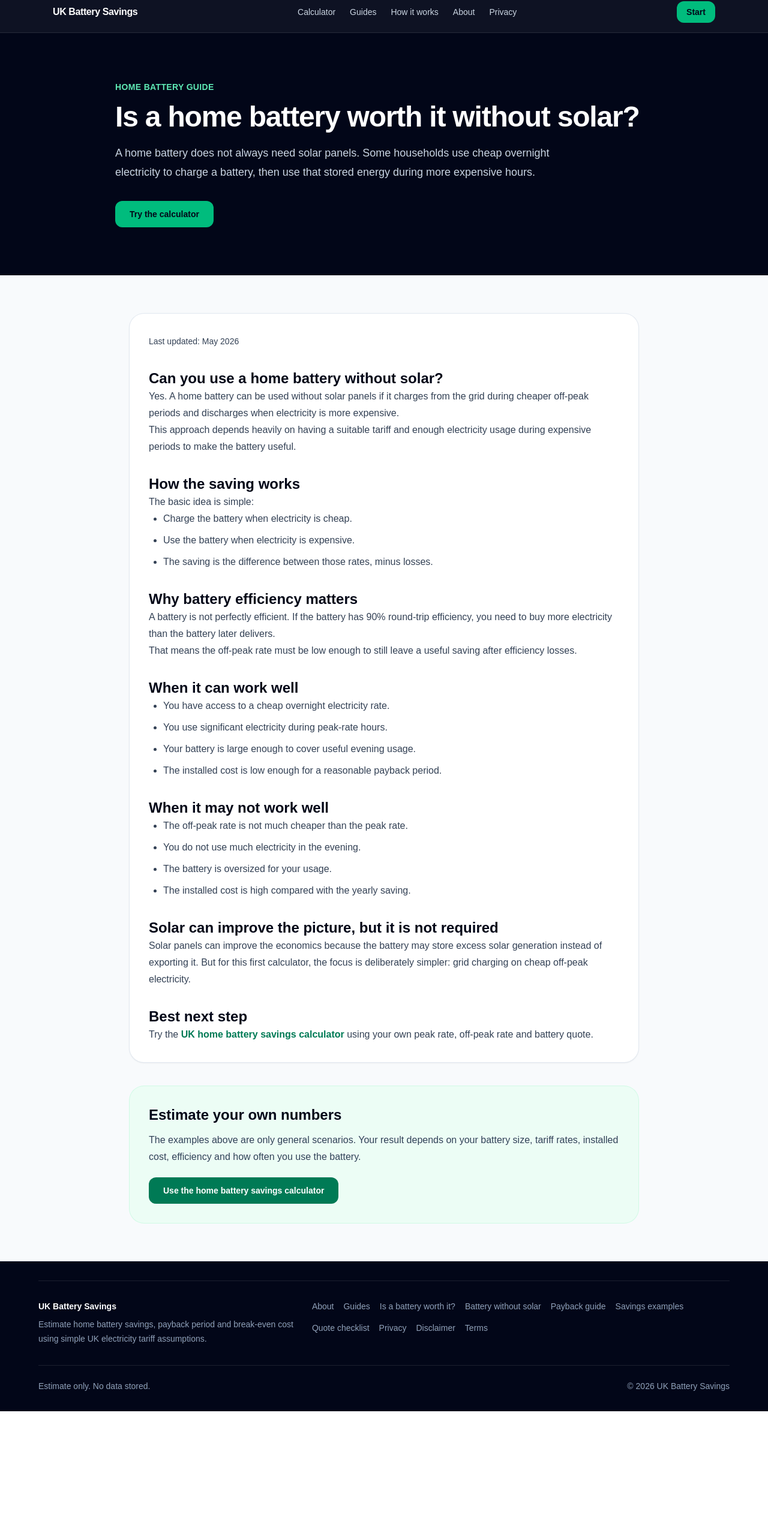
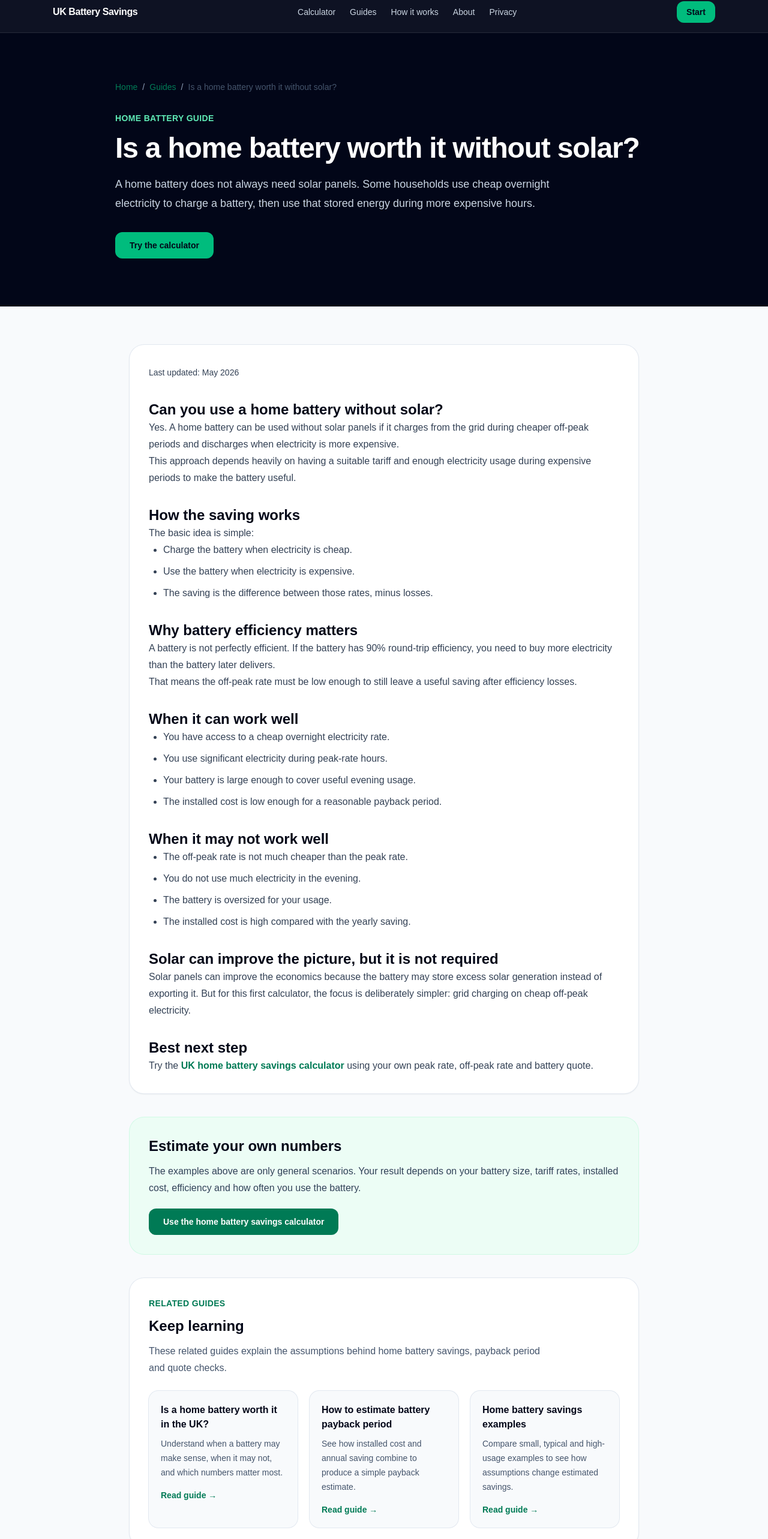
Before and after one commit to andrew-mcmanis/uk-battery-savings, a Next.js app: page /home-battery-without-solar-uk in a window 1280 px wide. Shown: the part 14-2580 px from the top of the page at 60% size. Before the commit the page ends 2367 px from the top, so only its background shows below. Built offline with nearby package versions, Linux system fonts and the light colour scheme.

Commit message:
Add breadcrumbs and related guide links

```diff
--- a/src/app/guides/page.tsx
+++ b/src/app/guides/page.tsx
@@ -1,5 +1,6 @@
 import SiteFooter from "@/components/SiteFooter";
 import SiteHeader from "@/components/SiteHeader";
+import Breadcrumbs from "@/components/Breadcrumbs";
 import { guides } from "@/data/guides";
 import type { Metadata } from "next";
 import Link from "next/link";
@@ -20,7 +21,13 @@ export default function GuidesPage() {
 
       <section className="bg-slate-950 px-6 py-16 text-white sm:py-20">
         <div className="mx-auto max-w-4xl">
-          <p className="text-sm font-semibold uppercase tracking-wide text-emerald-300">
+          <Breadcrumbs
+            items={[
+              { label: "Home", href: "/" },
+              { label: "Guides" },
+            ]}
+          />
+         <p className="mt-8 text-sm font-semibold uppercase tracking-wide text-emerald-300">
             Guides
           </p>
 
--- a/src/app/home-battery-payback-period-uk/page.tsx
+++ b/src/app/home-battery-payback-period-uk/page.tsx
@@ -17,6 +17,7 @@ export default function HomeBatteryPaybackPeriodPage() {
       eyebrow="Home battery guide"
       title="How to estimate a home battery payback period"
       description="The payback period is the rough number of years it takes for estimated savings to recover the installed battery cost."
+      currentPath="/home-battery-payback-period-uk"
     >
       <div className="guide-content space-y-8">
         <p className="text-sm font-medium text-slate-500">Last updated: May 2026</p>
--- a/src/app/home-battery-quote-checklist-uk/page.tsx
+++ b/src/app/home-battery-quote-checklist-uk/page.tsx
@@ -17,6 +17,7 @@ export default function HomeBatteryQuoteChecklistPage() {
       eyebrow="Home battery guide"
       title="Home battery quote checklist UK"
       description="Use this checklist before accepting a home battery quote so you understand the true installed cost, usable capacity, warranty and likely savings."
+      currentPath="/home-battery-quote-checklist-uk"
     >
       <div className="guide-content space-y-8">
         <p className="text-sm font-medium text-slate-500">Last updated: May 2026</p>
--- a/src/app/home-battery-savings-examples-uk/page.tsx
+++ b/src/app/home-battery-savings-examples-uk/page.tsx
@@ -35,6 +35,7 @@ export default function HomeBatterySavingsExamplesPage() {
       eyebrow="Home battery examples"
       title="Home battery savings examples UK"
       description="Compare example home battery scenarios to understand how battery size, useful peak usage, tariff rates and installed cost affect payback."
+      currentPath="/home-battery-savings-examples-uk"
     >
       <div className="guide-content space-y-8">
         <p className="text-sm font-medium text-slate-500">
--- a/src/app/home-battery-without-solar-uk/page.tsx
+++ b/src/app/home-battery-without-solar-uk/page.tsx
@@ -17,6 +17,7 @@ export default function HomeBatteryWithoutSolarPage() {
       eyebrow="Home battery guide"
       title="Is a home battery worth it without solar?"
       description="A home battery does not always need solar panels. Some households use cheap overnight electricity to charge a battery, then use that stored energy during more expensive hours."
+      currentPath="/home-battery-without-solar-uk"
     >
       <div className="guide-content space-y-8">
         <p className="text-sm font-medium text-slate-500">Last updated: May 2026</p>
--- a/src/app/is-a-home-battery-worth-it-uk/page.tsx
+++ b/src/app/is-a-home-battery-worth-it-uk/page.tsx
@@ -17,6 +17,7 @@ export default function IsAHomeBatteryWorthItPage() {
       eyebrow="Home battery guide"
       title="Is a home battery worth it in the UK?"
       description="A home battery can make sense for some households, but the answer depends heavily on your tariff, battery cost, usage pattern and whether you can charge cheaply."
+      currentPath="/is-a-home-battery-worth-it-uk"
     >
       <div className="guide-content space-y-8">
         <p className="text-sm font-medium text-slate-500">Last updated: May 2026</p>
--- /dev/null
+++ b/src/components/Breadcrumbs.tsx
@@ -0,0 +1,41 @@
+import Link from "next/link";
+
+type BreadcrumbItem = {
+  label: string;
+  href?: string;
+};
+
+type BreadcrumbsProps = {
+  items: BreadcrumbItem[];
+};
+
+export default function Breadcrumbs({ items }: BreadcrumbsProps) {
+  return (
+    <nav aria-label="Breadcrumb" className="text-sm text-slate-500">
+      <ol className="flex flex-wrap items-center gap-2">
+        {items.map((item, index) => {
+          const isLast = index === items.length - 1;
+
+          return (
+            <li key={`${item.label}-${index}`} className="flex items-center gap-2">
+              {index > 0 ? <span className="text-slate-400">/</span> : null}
+
+              {item.href && !isLast ? (
+                <Link
+                  href={item.href}
+                  className="font-medium text-emerald-700 hover:text-emerald-800"
+                >
+                  {item.label}
+                </Link>
+              ) : (
+                <span className={isLast ? "text-slate-600" : undefined}>
+                  {item.label}
+                </span>
+              )}
+            </li>
+          );
+        })}
+      </ol>
+    </nav>
+  );
+}
--- a/src/components/GuidePageLayout.tsx
+++ b/src/components/GuidePageLayout.tsx
@@ -1,3 +1,5 @@
+import Breadcrumbs from "@/components/Breadcrumbs";
+import RelatedGuides from "@/components/RelatedGuides";
 import SiteFooter from "@/components/SiteFooter";
 import SiteHeader from "@/components/SiteHeader";
 import Link from "next/link";
@@ -7,6 +9,7 @@ type GuidePageLayoutProps = {
   eyebrow: string;
   title: string;
   description: string;
+  currentPath: string;
   children: ReactNode;
 };
 
@@ -14,6 +17,7 @@ export default function GuidePageLayout({
   eyebrow,
   title,
   description,
+  currentPath,
   children,
 }: GuidePageLayoutProps) {
   return (
@@ -22,7 +26,15 @@ export default function GuidePageLayout({
 
       <section className="bg-slate-950 px-6 py-16 text-white sm:py-20">
         <div className="mx-auto max-w-4xl">
-          <p className="text-sm font-semibold uppercase tracking-wide text-emerald-300">
+          <Breadcrumbs
+            items={[
+              { label: "Home", href: "/" },
+              { label: "Guides", href: "/guides" },
+              { label: title },
+            ]}
+          />
+
+          <p className="mt-8 text-sm font-semibold uppercase tracking-wide text-emerald-300">
             {eyebrow}
           </p>
 
@@ -68,6 +80,8 @@ export default function GuidePageLayout({
             Use the home battery savings calculator
           </Link>
         </div>
+
+        <RelatedGuides currentPath={currentPath} />
       </article>
 
       <SiteFooter />
--- /dev/null
+++ b/src/components/RelatedGuides.tsx
@@ -0,0 +1,55 @@
+import { guides } from "@/data/guides";
+import Link from "next/link";
+
+type RelatedGuidesProps = {
+  currentPath: string;
+};
+
+export default function RelatedGuides({ currentPath }: RelatedGuidesProps) {
+  const relatedGuides = guides
+    .filter((guide) => guide.href !== currentPath)
+    .slice(0, 3);
+
+  if (relatedGuides.length === 0) {
+    return null;
+  }
+
+  return (
+    <section className="mt-10 rounded-3xl bg-white p-6 shadow-sm ring-1 ring-slate-200 sm:p-8">
+      <div className="max-w-2xl">
+        <p className="text-sm font-semibold uppercase tracking-wide text-emerald-700">
+          Related guides
+        </p>
+
+        <h2 className="mt-3 text-2xl font-bold text-slate-950">
+          Keep learning
+        </h2>
+
+        <p className="mt-3 leading-7 text-slate-600">
+          These related guides explain the assumptions behind home battery
+          savings, payback period and quote checks.
+        </p>
+      </div>
+
+      <div className="mt-6 grid gap-5 md:grid-cols-3">
+        {relatedGuides.map((guide) => (
+          <Link
+            key={guide.href}
+            href={guide.href}
+            className="rounded-2xl bg-slate-50 p-5 ring-1 ring-slate-200 transition hover:-translate-y-1 hover:bg-white hover:shadow-sm"
+          >
+            <h3 className="font-bold text-slate-950">{guide.title}</h3>
+
+            <p className="mt-2 text-sm leading-6 text-slate-600">
+              {guide.description}
+            </p>
+
+            <p className="mt-4 text-sm font-semibold text-emerald-700">
+              Read guide →
+            </p>
+          </Link>
+        ))}
+      </div>
+    </section>
+  );
+}
```
